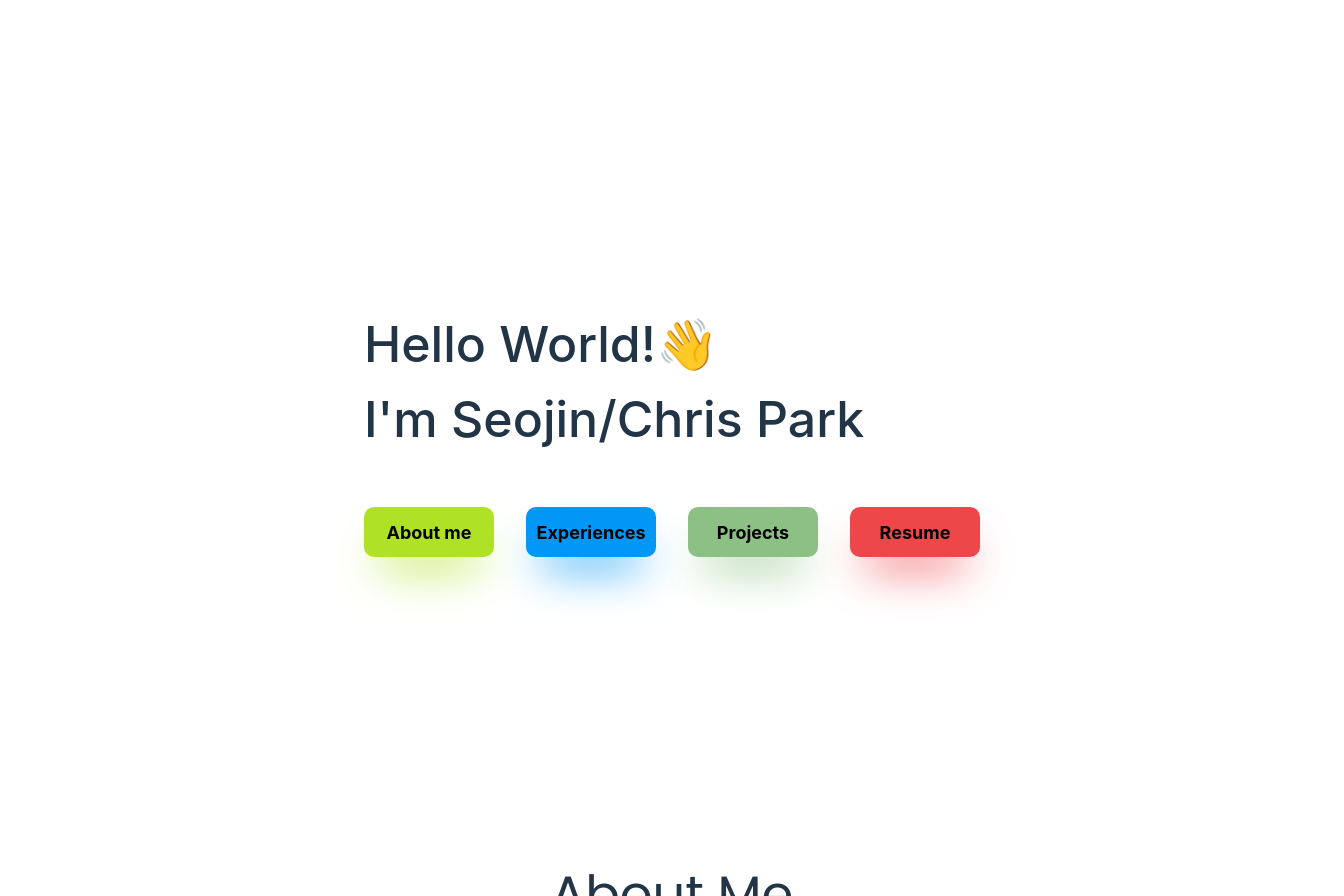
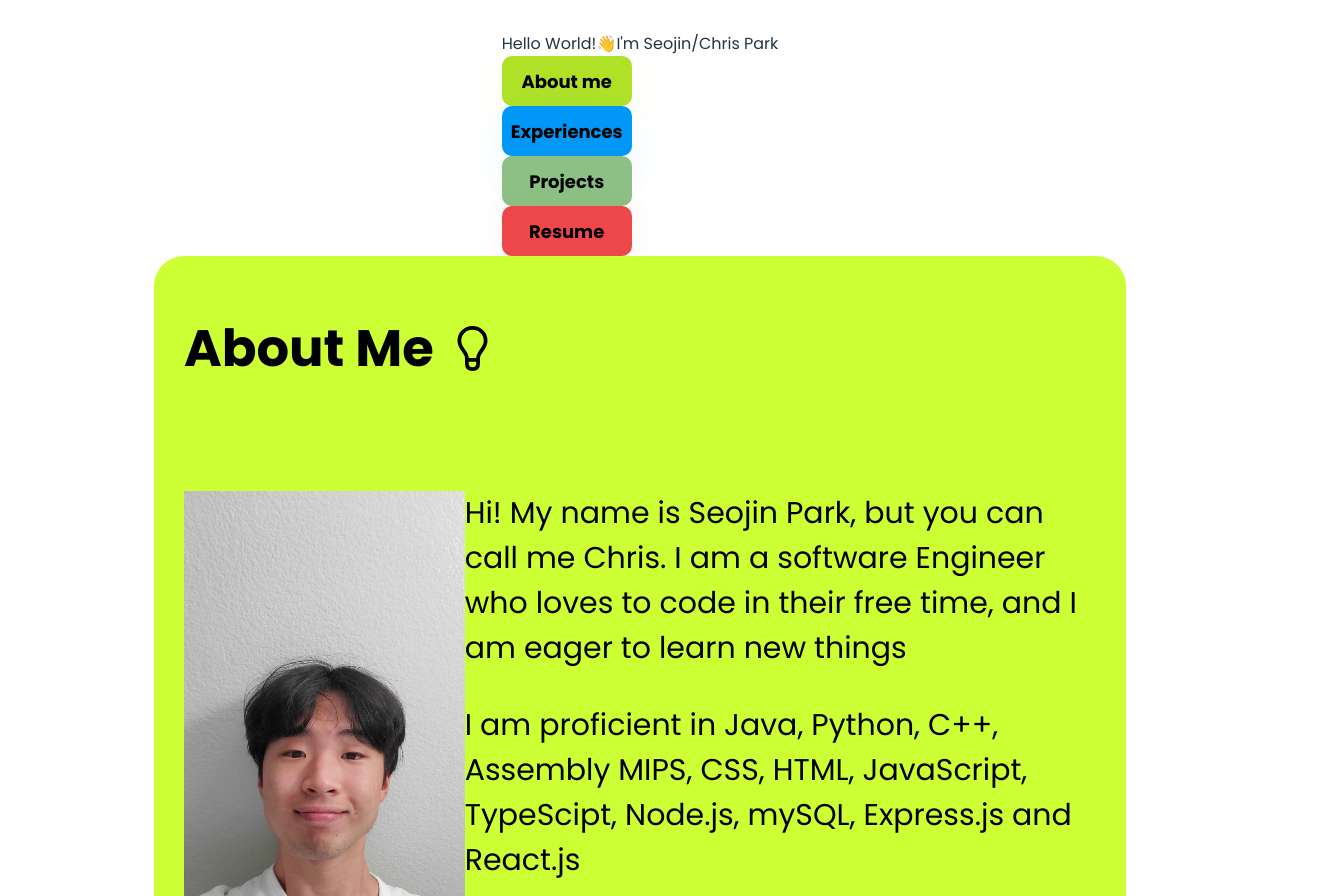
Before and after one commit to qwer030413/PortfolioWebsite, a React (Vite) app in the folder Portfolio/: page / in a window 1280 px wide. Shown: the top 896 px of the page, 1344 px wide, since content can reach past the window. Built offline with nearby package versions, Linux system fonts and the light colour scheme; a web font is replaced by a local one.

Commit message:
about me

```diff
--- a/Portfolio/src/App.tsx
+++ b/Portfolio/src/App.tsx
@@ -1,13 +1,27 @@
 import './App.css'
-import Welcome from './Pages/Welcome/welcome'
+import DefaultButton from './components/buttons/DefaultButton'
+// import Welcome from './Pages/Welcome/welcome'
 import AboutMe from './Pages/AboutMe/Aboutme'
+import { useRef } from 'react'
 function App() {
-
+  const aboutMeRef = useRef<HTMLDivElement| null>(null);
   return (
 
       <div className='Home'>
-        <Welcome />
-        <AboutMe />
+        {/* <Welcome /> */}
+        <div className='Welcome'>
+          <div>
+            <text className='WelcomeText'>Hello World!👋</text>
+            <text className='WelcomeText'>I'm Seojin/Chris Park</text>
+            <div className='Options'>
+                <DefaultButton text = "About me" color = "Yellow" PropRef = {aboutMeRef}/>
+                <DefaultButton text = "Experiences" color = "Blue"/>
+                <DefaultButton text = "Projects" color = "Green"/>
+                <DefaultButton text = "Resume" color = "Red"/>
+            </div>
+          </div>
+        </div>
+        <AboutMe Propref = {aboutMeRef}/>
       </div>
 
 
--- a/Portfolio/src/Pages/AboutMe/Aboutme.css
+++ b/Portfolio/src/Pages/AboutMe/Aboutme.css
@@ -1,30 +1,43 @@
 
 
 .AboutMe{
-    width: 100%;
-    height: 100vh;
+    width: 75%;
+    height: 80vh;
     display: flex;
     flex-direction: column;
     gap:5rem;
+    background-color: rgb(204, 255, 52);
+    border-radius: 30px;
+    padding: 30px;
 }
 h1{
     font-family: "Poppins", sans-serif;
+    color: black;
+    font-weight: bold;
+    /* width: 100%; */
+    text-align: start;
 }
 
 .AboutContainer{
     display: flex;
     flex-direction: row;
     min-width: 100%;
-    height: 80vh;
+    height: 100%;
     align-items: start;
-    gap:5rem;
-    justify-content: center;
+    justify-content: space-around;
 
 }
+.AboutHeader{
+    display: flex;
+    flex-direction: row;
+    align-items: center;
+    gap:1rem;
+    justify-content: start;
+}
 .Picture{
-    width: 500px;
+    width: 350px;
     height: 500px;
-    background-color: aliceblue;
+    object-fit: cover;
 }
 .Description{
     align-items: start;
@@ -34,9 +47,10 @@ h1{
     display: flex;
     flex-direction: column;
     gap:2rem;
+    color: black;
 
 }
 .descriptionText{
-    font-size: 35px;
+    font-size: 30px;
     text-align: start;
 }
--- a/Portfolio/src/Pages/AboutMe/Aboutme.tsx
+++ b/Portfolio/src/Pages/AboutMe/Aboutme.tsx
@@ -1,14 +1,17 @@
 import "./Aboutme.css"
-
-function AboutMe() {
+import { GrInfo } from "react-icons/gr";
+import selfie from '../../Images/profilepicture.jpg';
+function AboutMe(props:any) {
 
   return (
     <>
-      <div className='AboutMe'>
-        <h1>About Me</h1>
+      <div className='AboutMe' ref = {props.Propref}>
+        <div className="AboutHeader">
+          <h1>About Me</h1>
+          <GrInfo size={45} color="black"/>
+        </div>
         <div className="AboutContainer">
-            <div className="Picture">
-            </div>
+            <img className="Picture" src={selfie} />
             <div className="Description">
                 <text className="descriptionText">
                     Hi! My name is Seojin Park, but you can call me Chris. I am a software Engineer who loves to code in their free time, and I am eager to learn new things
--- a/Portfolio/src/Pages/Welcome/welcome.tsx
+++ b/Portfolio/src/Pages/Welcome/welcome.tsx
@@ -8,7 +8,7 @@ function Welcome() {
           <text className='WelcomeText'>Hello World!👋</text>
           <text className='WelcomeText'>I'm Seojin/Chris Park</text>
           <div className='Options'>
-              <DefaultButton text = "About me" color = "Yellow"/>
+              <DefaultButton text = "About me" color = "Yellow" />
               <DefaultButton text = "Experiences" color = "Blue"/>
               <DefaultButton text = "Projects" color = "Green"/>
               <DefaultButton text = "Resume" color = "Red"/>
--- a/Portfolio/src/components/buttons/DefaultButton.tsx
+++ b/Portfolio/src/components/buttons/DefaultButton.tsx
@@ -1,11 +1,13 @@
+import { useRef } from 'react';
 import './buttons.css'
 import {motion} from "framer-motion";
 function DefaultButton(props: any) {
-
+  const test = useRef(null);
   return (
 
       <motion.button
       className={`DButton ${props.color}`}
+      onClick={() => {props.PropRef.current?.scrollIntoView({behavior: 'smooth'})}}
       whileHover = {{y:-10}}
       >
         <text className='DButtonText'>{props.text}</text>
--- a/Portfolio/src/components/buttons/buttons.css
+++ b/Portfolio/src/components/buttons/buttons.css
@@ -16,19 +16,19 @@
 }
 .Yellow{
     background-color: rgb(175, 225, 39);
-    box-shadow: 0px 25px 45px -15px rgb(175, 225, 39);
+    box-shadow: 0px 15px 45px -20px rgb(175, 225, 39);
 }
 .Blue{
     background-color: #0197F6;
-    box-shadow: 0px 25px 45px -15px #0197F6;
+    box-shadow: 0px 15px 45px -20px #0197F6;
 }
 .Green{
     background-color: #8CC084;
-    box-shadow: 0px 25px 45px -15px #8CC084;
+    box-shadow: 0px 15px 45px -20px #8CC084;
 }
 .Red{
     background-color: #ED474A;
-    box-shadow: 0px 25px 45px -15px #ED474A;
+    box-shadow: 0px 15px 45px -20px #ED474A;
 }
 .DButtonText{
     font-size: 18px;
--- a/Portfolio/src/index.css
+++ b/Portfolio/src/index.css
@@ -1,13 +1,14 @@
 
+@import url('https://fonts.googleapis.com/css2?family=Poppins:wght@400;600;700&display=swap');
 :root {
-  font-family: Inter, system-ui, Avenir, Helvetica, Arial, sans-serif;
-  /* font-family: poppins-medium; */
+  /* font-family: Inter, system-ui, Avenir, Helvetica, Arial, sans-serif; */
+  font-family: "Poppins", serif;
   line-height: 1.5;
   font-weight: 400;
 
   color-scheme: light dark;
   color: rgba(255, 255, 255, 0.87);
-  background-color: #02182B;
+  background-color: #000000;
 
   font-synthesis: none;
   text-rendering: optimizeLegibility;
--- a/package.json
+++ b/package.json
@@ -1,5 +1,6 @@
 {
   "dependencies": {
-    "framer-motion": "^11.11.11"
+    "framer-motion": "^11.11.11",
+    "react-icons": "^5.3.0"
   }
 }
```
Also changed, not shown: Portfolio/src/Images/profilepicture.jpg (added), 1 other file (tests, documents, lock files or other folders).
